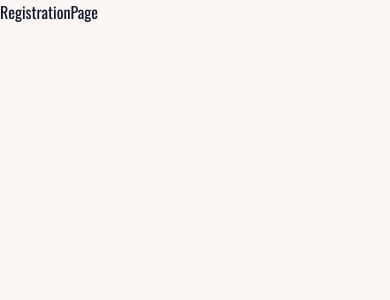
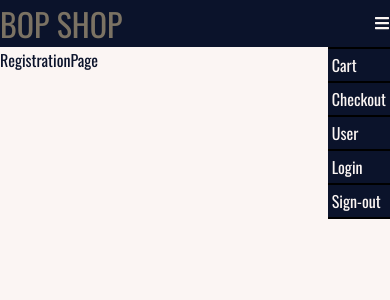
Before and after one commit to Aim4dabush/bop-shop, a React (Create React App) app: page /registration in a window 390 px wide. Shown: the top 300 px of the page. Built offline with nearby package versions, Linux system fonts and the light colour scheme; no server answers.

Commit message:
created, styled, and design responsive navbar

```diff
--- a/src/App.js
+++ b/src/App.js
@@ -1,6 +1,7 @@
-import { useEffect } from "react";
+import { Fragment, useEffect } from "react";
 
 //components
+import NavBar from "./components/nav-bar/NavBar";
 import { Outlet } from "react-router-dom";
 
 //redux
@@ -22,9 +23,14 @@ function App() {
     }
   }, [dispatch, products]);
   return (
-    <main>
-      <Outlet />
-    </main>
+    <Fragment>
+      <header>
+        <NavBar />
+      </header>
+      <main>
+        <Outlet />
+      </main>
+    </Fragment>
   );
 }
 
--- a/src/App.module.scss
+++ b/src/App.module.scss
@@ -1,38 +1,3 @@
-.App {
-  text-align: center;
+main {
+  padding: 3rem 0;
 }
-
-.App-logo {
-  height: 40vmin;
-  pointer-events: none;
-}
-
-@media (prefers-reduced-motion: no-preference) {
-  .App-logo {
-    animation: App-logo-spin infinite 20s linear;
-  }
-}
-
-.App-header {
-  background-color: #282c34;
-  min-height: 100vh;
-  display: flex;
-  flex-direction: column;
-  align-items: center;
-  justify-content: center;
-  font-size: calc(10px + 2vmin);
-  color: white;
-}
-
-.App-link {
-  color: #61dafb;
-}
-
-@keyframes App-logo-spin {
-  from {
-    transform: rotate(0deg);
-  }
-  to {
-    transform: rotate(360deg);
-  }
-}
--- /dev/null
+++ b/src/components/nav-bar/NavBar.js
@@ -0,0 +1,109 @@
+import { useEffect, useState } from "react";
+import { NavLink } from "react-router-dom";
+
+//react icons
+import { FaBars, FaTimes } from "react-icons/fa";
+
+//components
+import Button from "../shared/button/Button";
+import Link from "../shared/link/Link";
+
+//styles
+import styles from "./NavBar.module.scss";
+
+const NavBar = () => {
+  const [showProfileOptions, setShowProfileOptions] = useState(false);
+  const [showLinks, setShowLinks] = useState(false);
+  const [windowSize, setWindowSize] = useState(0);
+
+  const mouseEnter = () => {
+    setShowProfileOptions(true);
+  };
+  const mouseLeave = () => {
+    setShowProfileOptions(false);
+  };
+  const showLinkHandler = () => {
+    setShowLinks((prev) => (prev = !prev));
+  };
+  const showProfileOptionsHandler = () => {
+    setShowProfileOptions((prev) => (prev = !prev));
+  };
+  const signOutHandler = () => {
+    console.log("Sign out successful!");
+  };
+
+  useEffect(() => {
+    const resizeHandler = () => {
+      setWindowSize(window.innerWidth);
+    };
+
+    window.addEventListener("resize", resizeHandler);
+
+    resizeHandler();
+
+    if (windowSize > 540) {
+      setShowLinks(false);
+    }
+
+    return () => window.removeEventListener("resize", resizeHandler);
+  }, [windowSize]);
+
+  return (
+    <nav className={styles.container}>
+      <NavLink className={styles.title} to={"/"}>
+        Bop Shop
+      </NavLink>
+      {windowSize <= 540 && (
+        <Button buttonHandler={showLinkHandler} colorPrimary={true}>
+          {showLinks ? <FaTimes /> : <FaBars />}
+        </Button>
+      )}
+      <ul
+        className={`${
+          windowSize > 540 ? styles.desktopView : styles.mobileView
+        }`}
+      >
+        <li className={styles.navLink}>
+          <Link path={"/cart"}>Cart</Link>
+        </li>
+        <li className={styles.navLink}>
+          <Link path={"/checkout"}>Checkout</Link>
+        </li>
+        <li
+          className={styles.profile}
+          style={{ overflow: showProfileOptions ? "visible" : "hidden" }}
+        >
+          <p onClick={showProfileOptionsHandler} onMouseEnter={mouseEnter}>
+            User
+          </p>
+          <ul
+            className={`${styles.profileLinks} ${
+              showProfileOptions ? styles.show : styles.hide
+            }`}
+            onMouseLeave={mouseLeave}
+          >
+            <li className={styles.profileLink}>
+              <Link path={"/profile"}>Dashboard</Link>
+            </li>
+            <li className={styles.profileLink}>
+              <Link path={"/profile/history"}>Order History</Link>
+            </li>
+            <li className={styles.profileLink}>
+              <Link path={"/profile/wish-list"}>Wish List</Link>
+            </li>
+          </ul>
+        </li>
+        <li className={styles.navLink}>
+          <Link path={"/login"}>Login</Link>
+        </li>
+        <li className={styles.navLink}>
+          <Button colorPrimary={true} buttonHandler={signOutHandler}>
+            Sign-out
+          </Button>
+        </li>
+      </ul>
+    </nav>
+  );
+};
+
+export default NavBar;
--- /dev/null
+++ b/src/components/nav-bar/NavBar.module.scss
@@ -0,0 +1,97 @@
+@import "../../SassVariables.scss";
+
+.container {
+  background-color: $secondary;
+  color: $primary;
+  display: flex;
+  position: fixed;
+  width: 100%;
+
+  .desktopView {
+    display: flex;
+    flex-grow: 1;
+    justify-content: space-evenly;
+
+    .close {
+      display: none;
+    }
+
+    .navLink {
+      align-items: center;
+      display: flex;
+    }
+
+    .profile {
+      align-items: center;
+      display: flex;
+      position: relative;
+      width: 20%;
+
+      .hide {
+        display: none;
+      }
+
+      .profileLinks {
+        position: absolute;
+        transform: translateY(59px);
+        transform-origin: top;
+
+        .profileLink {
+          align-items: center;
+          display: flex;
+        }
+      }
+
+      .show {
+        display: initial;
+      }
+    }
+  }
+
+  .mobileView {
+    background-color: $secondary;
+    border-top: 2px solid black;
+    position: absolute;
+    right: 0;
+    top: 47px;
+
+    .navLink {
+      border-bottom: 2px solid black;
+      padding: 0.25em;
+    }
+
+    .profile {
+      border-bottom: 2px solid black;
+      padding: 0.25em;
+      position: relative;
+      z-index: 1;
+
+      .hide {
+        left: 0;
+        top: 30px;
+        z-index: -1;
+      }
+
+      .profileLinks {
+        background-color: $secondary;
+        position: absolute;
+      }
+
+      .show {
+        left: -75px;
+        top: 0;
+      }
+    }
+  }
+
+  .title {
+    color: $primary;
+    flex-grow: 4;
+    font-size: 2em;
+    text-transform: uppercase;
+
+    &:hover {
+      color: $modal;
+    }
+  }
+}
```
